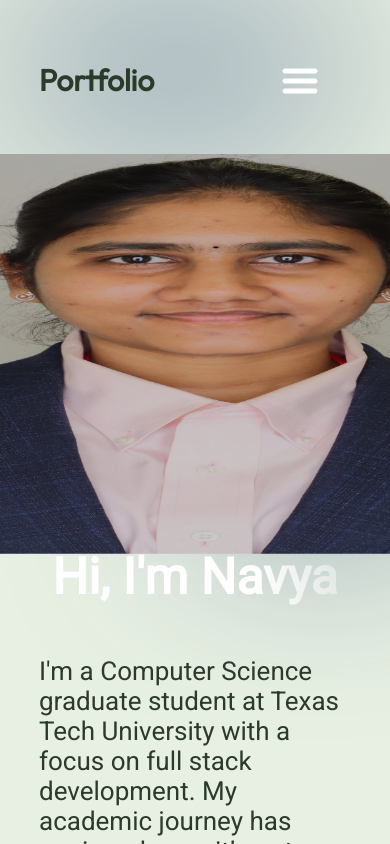
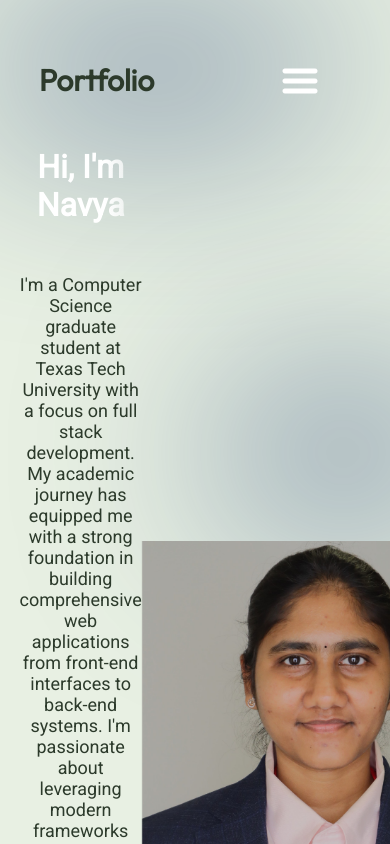
Before and after one commit to Navya616/Portfolio, a React (Vite) app: page / in a window 390 px wide. Shown: the top 844 px of the page. Built offline with nearby package versions, Linux system fonts and the light colour scheme.

Commit message:
Updated portfolio

```diff
--- a/src/components/Contact/Contact.module.css
+++ b/src/components/Contact/Contact.module.css
@@ -1,5 +1,6 @@
 @import "../../vars.css";
 
+/* Desktop defaults */
 .container {
   color: var(--color-text);
   margin-top: 120px;
@@ -7,21 +8,25 @@
   display: flex;
   flex-direction: row;
   justify-content: space-evenly;
-  width: 100vw;
-  padding: 10px 0%;
+  width: 100%;
+  padding: 40px 5%;
   gap: 10px;
+  box-sizing: border-box;
+  flex-wrap: wrap;
 }
 
 .text h2 {
   font-size: 80px;
   font-weight: 700;
   letter-spacing: 4px;
+  margin: 0;
 }
 
 .text p {
   font-size: 40px;
   font-weight: 400;
   letter-spacing: 2px;
+  margin: 10px 0 0;
 }
 
 .links {
@@ -30,6 +35,8 @@
   align-items: flex-start;
   list-style: none;
   gap: 26px;
+  padding: 0;
+  margin: 0;
 }
 
 .link {
@@ -38,27 +45,61 @@
   gap: 25px;
 }
 
+.link img {
+  width: 28px;
+  height: 28px;
+}
+
 .link a {
   color: var(--color-text);
   text-decoration: none;
   font-size: 30px;
   font-weight: 400;
   letter-spacing: 1.5px;
+  word-break: break-word;
 }
 
+
+/* Mobile responsiveness */
 @media screen and (max-width: 830px) {
   .container {
     flex-direction: column;
-    gap: 23px;
+    align-items: center;
+    gap: 30px;
+    padding: 30px 5%;
   }
 
   .text {
     display: flex;
     flex-direction: column;
     align-items: center;
+    text-align: center;
+  }
+
+  .text h2 {
+    font-size: 36px;
+  }
+
+  .text p {
+    font-size: 20px;
   }
 
   .links {
     align-items: center;
+    gap: 20px;
+  }
+
+  .link {
+    gap: 15px;
+  }
+
+  .link img {
+    width: 22px;
+    height: 22px;
+  }
+
+  .link a {
+    font-size: 18px;
+    text-align: center;
   }
 }
--- a/src/components/Hero/Hero.module.css
+++ b/src/components/Hero/Hero.module.css
@@ -103,11 +103,44 @@
 }
 
 @media screen and (max-width: 830px) {
-  .container {
-    flex-direction: column-reverse;
+  .heroImg {
+  width: 900px;
+  height: 400px;
+  z-index: 1;
+
+  animation-name: floating;
+  animation-duration: 3s;
+  animation-iteration-count: infinite;
+  animation-timing-function: ease-in-out;
+}
+
+/* Add this only for smaller screens */
+@media screen and (max-width: 830px) {
+  .heroImg {
+    width: 100%;
+    max-width: 90vw;
+    height: auto;
+  }
+}
+
+
+  .title {
+    font-size: 32px;
+    text-align: center;
   }
 
-  .content {
-    align-items: center;
+  .description {
+    font-size: 18px;
+    text-align: center;
+  }
+
+  .contactBtn {
+    font-size: 20px;
+    padding: 12px 20px;
+  }
+
+  .container {
+    margin-left: 5%;
+    margin-right: 5%;
   }
 }
```
